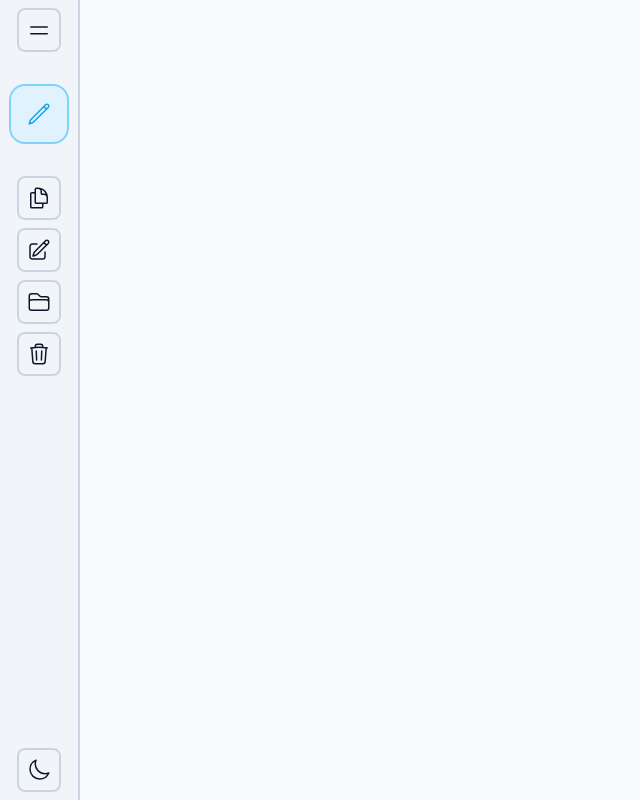
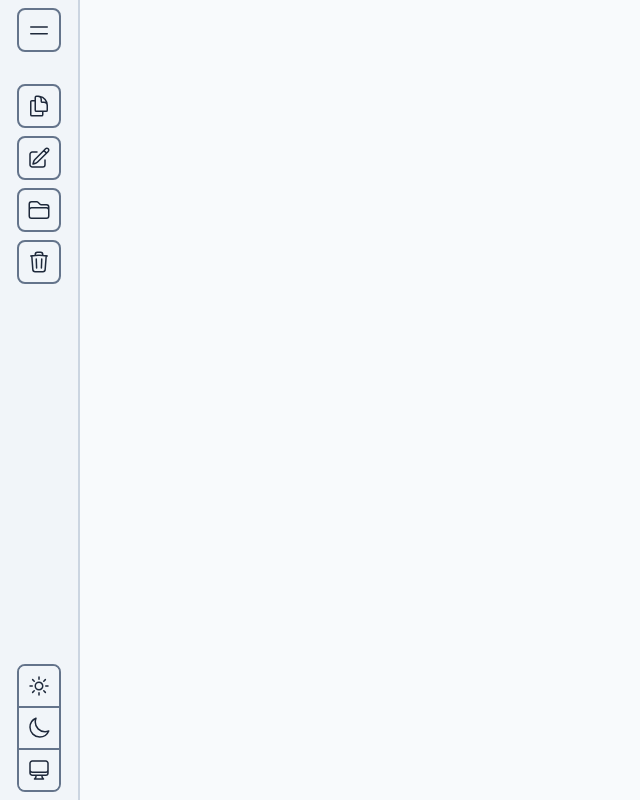
Before and after one commit to matovius/hashtype, a SvelteKit app: page /demo in a window 1280 px wide. Shown: the whole page, without its empty margins (0-640 px from the left). Built offline with nearby package versions, Linux system fonts and the light colour scheme; a web font is replaced by a local one.

Commit message:
Add theme switcher and nav tooltips

```diff
--- a/src/routes/demo/+layout.svelte
+++ b/src/routes/demo/+layout.svelte
@@ -1,4 +1,5 @@
 <script lang="ts">
+  import { browser } from "$app/environment";
   import Bars2Icon from "../../components/icons/Bars2Icon.svelte";
   import DocumentDuplicateIcon from "../../components/icons/DocumentDuplicateIcon.svelte";
   import FolderIcon from "../../components/icons/FolderIcon.svelte";
@@ -7,24 +8,66 @@
   import TrashIcon from "../../components/icons/TrashIcon.svelte";
   import SunIcon from "../../components/icons/SunIcon.svelte";
   import MoonIcon from "../../components/icons/MoonIcon.svelte";
+  import ComputerDesktopIcon from "../../components/icons/ComputerDesktopIcon.svelte";
+  import Text from "../../components/typography/Text.svelte";
 
   let isDarkMode: boolean = false;
   let themeLabel: "Toggle Dark Mode" | "Toggle Light Mode";
-  isDarkMode
-    ? (themeLabel = "Toggle Light Mode")
-    : (themeLabel = "Toggle Dark Mode");
 
-  function setTheme() {
+  function setDarkTheme() {
     const root: HTMLElement = document.documentElement;
-    root.classList.toggle("dark");
+    themeLabel = "Toggle Light Mode";
+    root.classList.add("dark");
   }
 
-  function toggleTheme() {
-    isDarkMode = !isDarkMode;
+  function setLightTheme() {
+    const root: HTMLElement = document.documentElement;
+    themeLabel = "Toggle Dark Mode";
+    root.classList.remove("dark");
+  }
+
+  function toggleDarkTheme() {
+    if (isDarkMode === false) {
+      isDarkMode = true;
+      setDarkTheme();
+    }
+  }
+
+  function toggleLightTheme() {
+    if (isDarkMode === true) {
+      isDarkMode = false;
+      setLightTheme();
+    }
+  }
+
+  function togglePreferredTheme() {
+    if (browser) {
+      const root: HTMLElement = document.documentElement;
+      if (window.matchMedia("(prefers-color-scheme: dark)").matches) {
+        root.classList.add("dark");
+        isDarkMode = true;
+      } else {
+        root.classList.remove("dark");
+        isDarkMode = false;
+      }
+      isDarkMode
+        ? (themeLabel = "Toggle Light Mode")
+        : (themeLabel = "Toggle Dark Mode");
+    }
+  }
+
+  if (browser) {
+    const root: HTMLElement = document.documentElement;
+    if (window.matchMedia("(prefers-color-scheme: dark)").matches) {
+      root.classList.add("dark");
+      isDarkMode = true;
+    } else {
+      root.classList.remove("dark");
+      isDarkMode = false;
+    }
     isDarkMode
       ? (themeLabel = "Toggle Light Mode")
       : (themeLabel = "Toggle Dark Mode");
-    setTheme();
   }
 
   interface NavItem {
@@ -35,7 +78,7 @@
 
   const navItems: NavItem[] = [
     {
-      name: "All Notes",
+      name: "Notes",
       icon: DocumentDuplicateIcon,
       route: "/notes",
     },
@@ -57,13 +100,13 @@
   ];
 </script>
 
-<div class="app">
+<div class="app text-slate-800 dark:text-slate-200">
   <aside
-    class="w-20 h-full border-r-2 border-slate-300 dark:border-slate-600 flex flex-col justify-between items-center bg-slate-100 dark:bg-slate-800"
+    class="w-20 h-full flex flex-col justify-between items-center gap-4 border-r-2 border-slate-300 dark:border-slate-600 bg-slate-100 dark:bg-slate-800"
   >
     <header class="w-full p-2 flex justify-center items-center">
       <button
-        class="transition p-2 flex justify-center items-center border-2 border-slate-300 hover:border-slate-500 dark:border-slate-700 dark:hover:border-slate-500 bg-slate-100 hover:bg-slate-300 dark:bg-slate-900 dark:hover:bg-slate-700 rounded-lg"
+        class="transition p-2 flex justify-center items-center border-2 border-slate-500 bg-slate-100 hover:bg-slate-300 dark:bg-slate-900 dark:hover:bg-slate-700 rounded-lg"
         title="Open Navigation"
       >
         <Bars2Icon />
@@ -71,24 +114,21 @@
       <div />
     </header>
     <main class="w-full h-full">
-      <div class="w-full px-2 py-6 flex justify-center items-center">
-        <button
-          class="transition p-4 text-sky-500 hover:text-sky-100 border-2 border-sky-300 hover:border-sky-500 dark:border-sky-700 dark:hover:border-sky-500 bg-sky-100 hover:bg-sky-500 dark:bg-sky-900 dark:hover:bg-sky-500 rounded-2xl"
-          title="Create New Note"
-        >
-          <PencilIcon />
-        </button>
-      </div>
       <nav class="w-full p-2">
         <ul class="flex flex-col justify-center items-center gap-2">
           {#each navItems as navItem}
             <li class="flex justify-center items-center">
               <a
                 href={navItem.route}
-                class="transition no-underline p-2 flex justify-center items-center border-2 border-slate-300 hover:border-slate-500 dark:border-slate-700 dark:hover:border-slate-500 bg-slate-100 hover:bg-slate-300 dark:bg-slate-900 dark:hover:bg-slate-700 rounded-lg"
+                class="transition group p-2 flex justify-center items-center border-2 border-slate-500 bg-slate-100 hover:bg-slate-300 dark:bg-slate-900 dark:hover:bg-slate-700 rounded-lg relative"
                 title={navItem.name}
               >
                 <svelte:component this={navItem.icon} />
+                <div
+                  class="transition w-max absolute left-2 group-hover:left-[calc(100%+8px)] hidden group-hover:flex justify-center items-center p-2 rounded-lg border-2 border-slate-300 dark:border-slate-700 bg-slate-100 dark:bg-slate-900"
+                >
+                  <Text as="span">{navItem.name}</Text>
+                </div>
               </a>
             </li>
           {/each}
@@ -98,17 +138,46 @@
       <div />
     </main>
     <footer class="w-full p-2 flex flex-col justify-center items-center gap-4">
-      <button
-        class="transition p-2 flex justify-center items-center border-2 border-slate-300 hover:border-slate-500 dark:border-slate-700 dark:hover:border-slate-500 bg-slate-100 hover:bg-slate-300 dark:bg-slate-900 dark:hover:bg-slate-700 rounded-lg"
-        on:click={toggleTheme}
-        title={themeLabel}
+      <div
+        class="rounded-lg border-2 border-slate-500 flex flex-col justify-center items-center overflow-hidden"
       >
-        {#if isDarkMode}
+        <button
+          class="flex justify-center items-center p-2 border-b-2 border-slate-500 bg-slate-100 hover:bg-slate-300 dark:bg-slate-900 dark:hover:bg-slate-700 relative"
+          on:click={toggleLightTheme}
+          title="Toggle Light Theme"
+        >
           <SunIcon />
-        {:else}
+          <div
+            class="transition duration-300 delay-200 absolute left-[calc(100%+8px)] hidden group-hover:flex justify-center items-center p-2 rounded-lg border-2 border-slate-300 dark:border-slate-700 bg-slate-100 dark:bg-slate-900"
+          >
+            <Text as="span">Light Theme</Text>
+          </div>
+        </button>
+        <button
+          class="flex justify-center items-center p-2 bg-slate-100 hover:bg-slate-300 dark:bg-slate-900 dark:hover:bg-slate-700 relative"
+          on:click={toggleDarkTheme}
+          title="Toggle Dark Theme"
+        >
           <MoonIcon />
-        {/if}
-      </button>
+          <div
+            class="transition duration-300 delay-200 absolute left-[calc(100%+8px)] hidden group-hover:flex justify-center items-center p-2 rounded-lg border-2 border-slate-300 dark:border-slate-700 bg-slate-100 dark:bg-slate-900"
+          >
+            <Text as="span">Dark Theme</Text>
+          </div>
+        </button>
+        <button
+          class="flex justify-center items-center p-2 border-t-2 border-slate-500 bg-slate-100 hover:bg-slate-300 dark:bg-slate-900 dark:hover:bg-slate-700 relative"
+          on:click={togglePreferredTheme}
+          title="Toggle System Default"
+        >
+          <ComputerDesktopIcon />
+          <div
+            class="transition duration-300 delay-200 absolute left-[calc(100%+8px)] hidden group-hover:flex justify-center items-center p-2 rounded-lg border-2 border-slate-300 dark:border-slate-700 bg-slate-100 dark:bg-slate-900"
+          >
+            <Text as="span">System Default</Text>
+          </div>
+        </button>
+      </div>
     </footer>
   </aside>
 </div>
```
